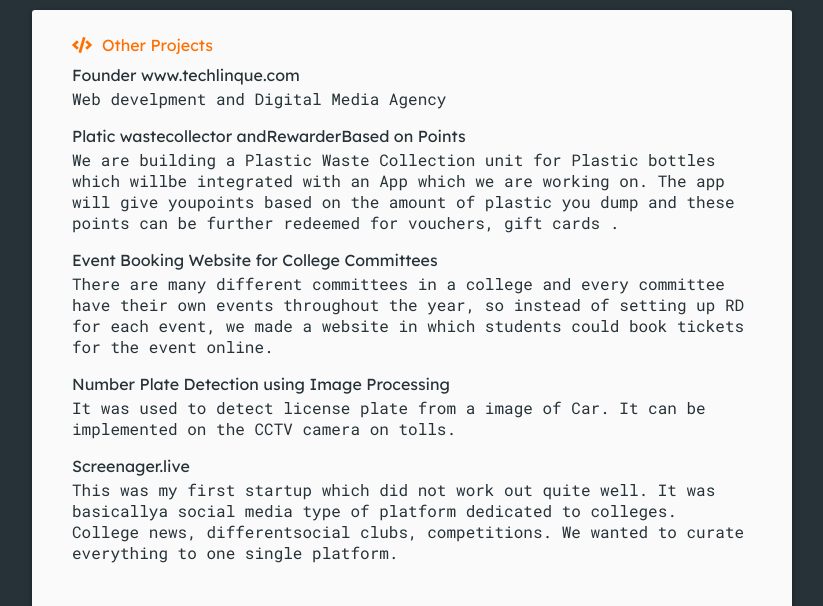
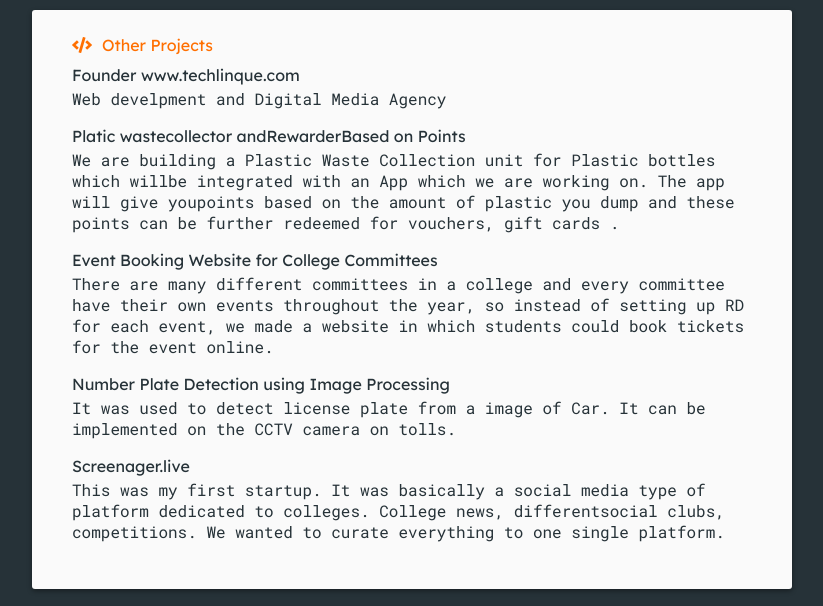
Before and after one commit to anshjainyo/anshjainyo.github.io, a plain HTML site: page index.html in a window 1280 px wide. Shown: the part 1302-1908 px from the top of the page, without its empty margins (228-1051 px from the left). Drawn offline with nearby package versions, Linux system fonts and the light colour scheme.

Commit message:
Update index.html

```diff
--- a/index.html
+++ b/index.html
@@ -141,7 +141,7 @@
 					<hr align="left">
 					<section class="element">
                         <div class="name"><a href="https://www.techlinque.com" target="_blank">Screenager.live</a></div>
-                        <div class="info">This was my first startup which did not work out quite well. It was basicallya social media type of platform dedicated to colleges. College news, differentsocial clubs, competitions. We wanted to curate everything to one single platform.</div>
+                        <div class="info">This was my first startup. It was basically a social media type of platform dedicated to colleges. College news, differentsocial clubs, competitions. We wanted to curate everything to one single platform.</div>
                     </section>
 
 
```
